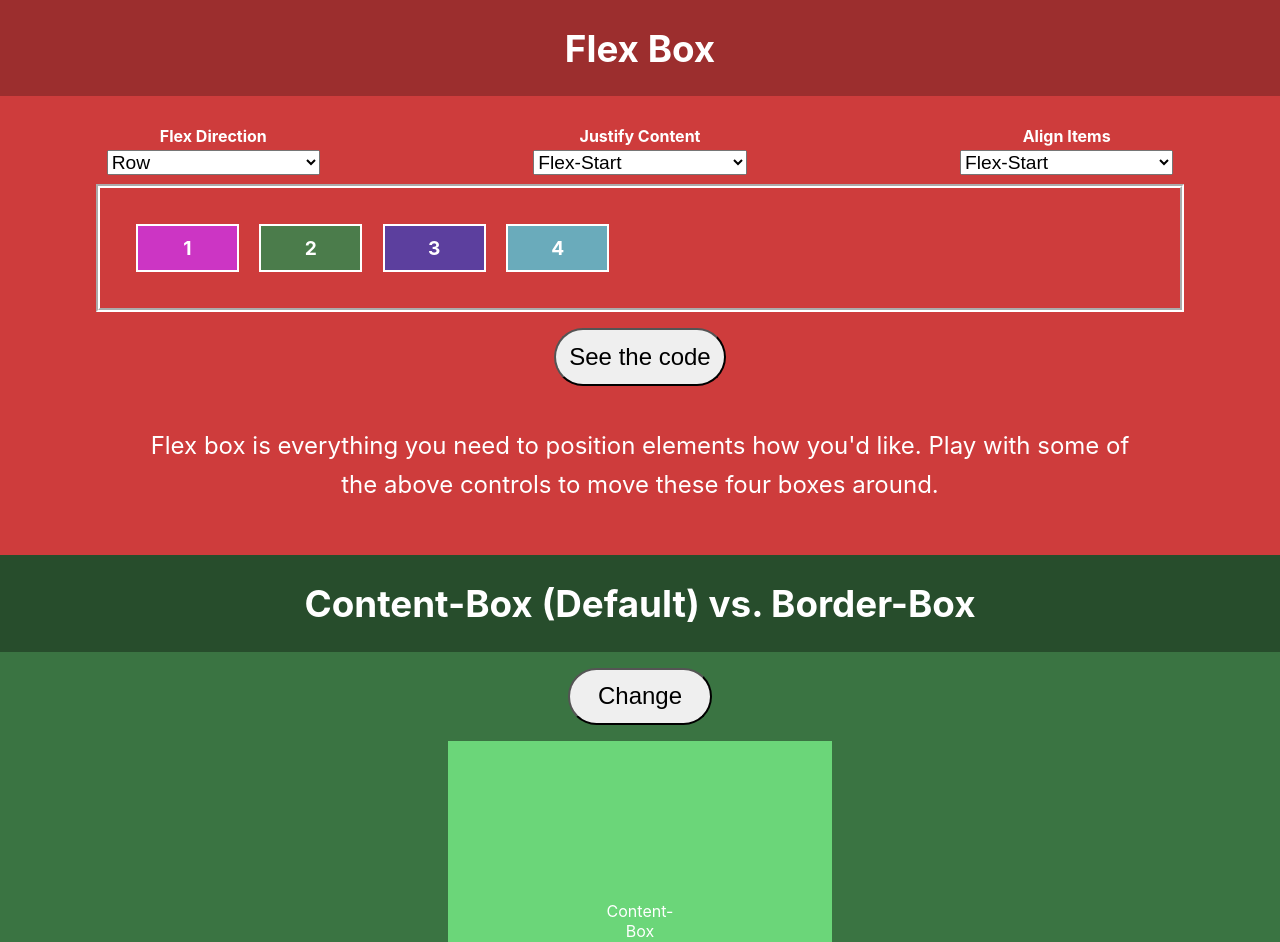
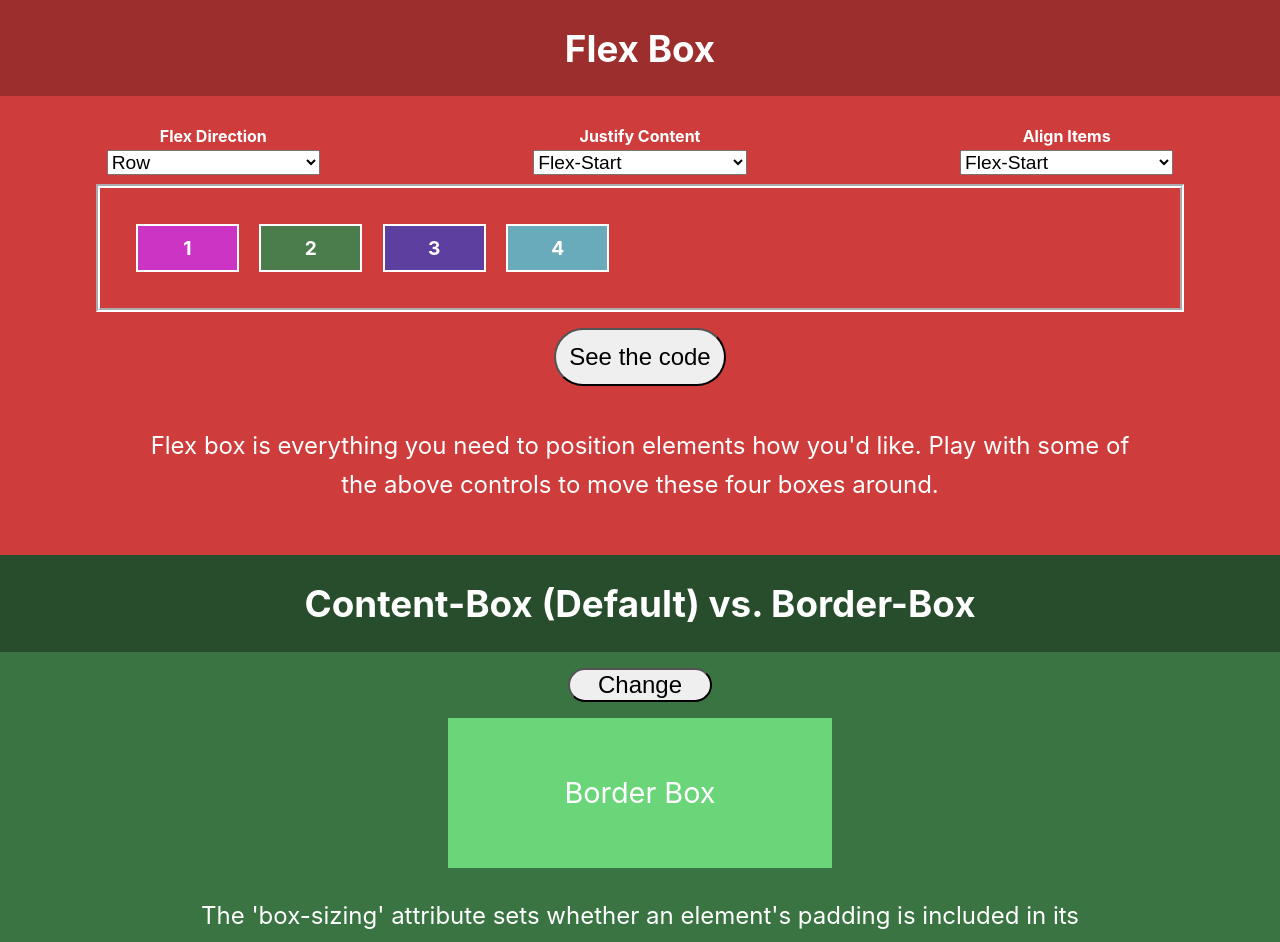
Before and after one commit to tylercorbett/css-showcase, a React (Create React App) app: page / in a window 1280 px wide. Shown: the top 942 px of the page. Built offline with nearby package versions, Linux system fonts and the light colour scheme.

Commit message:
box now works on first click

```diff
--- a/src/components/boxsizing/BoxSizing.js
+++ b/src/components/boxsizing/BoxSizing.js
@@ -7,11 +7,17 @@ export default class BoxSizing extends PureComponent {
     if(changeBox.style.boxSizing === 'border-box') {
       changeBox.style.boxSizing = 'content-box';
       changeBox.innerHTML = 'Content Box'
+      console.log('it was border-box');
     }
     else {
       changeBox.style.boxSizing = 'border-box';
-      changeBox.innerHTML = 'Border Box'
+      changeBox.innerHTML = 'Border Box';
+      console.log('it was content-box');
     }
+  }
+  componentDidMount() {
+    const changeBox = document.getElementsByName('changeBox')[0];
+    changeBox.style.boxSizing = 'border-box';
   }
   render() {
       return (
@@ -21,7 +27,7 @@ export default class BoxSizing extends PureComponent {
             </header>
             <main className={styles.main}>
               <button className={styles.changeButton} type='button' onClick={this.handleClick}>Change</button>
-              <div className={styles.box} name='changeBox'>Content-Box</div>
+              <div className={styles.box} name='changeBox'>Border Box</div>
               <p className={styles.description}>The 'box-sizing' attribute sets whether an element&#39;s padding is included in its total width. By default, elements will <strong>NOT</strong> include padding in their width.</p>
             </main>
           </>
--- a/src/components/boxsizing/BoxSizing.module.scss
+++ b/src/components/boxsizing/BoxSizing.module.scss
@@ -1,6 +1,6 @@
 .box {
   width: 30%;
-  padding: 10em;
+  padding: 2em;
   margin: 0 auto 1em auto;
   box-sizing: border-box;
   display: flex;
@@ -9,9 +9,10 @@
   background-color: rgb(107, 214, 121);
   color: white;
   text-align: center;
+  font-size: 1.8em;
+  overflow: hidden;
 }
 .changeButton {
-  padding: 1%;
   width: 6em;
   display: block;
   font-size: 1.5em;
```
